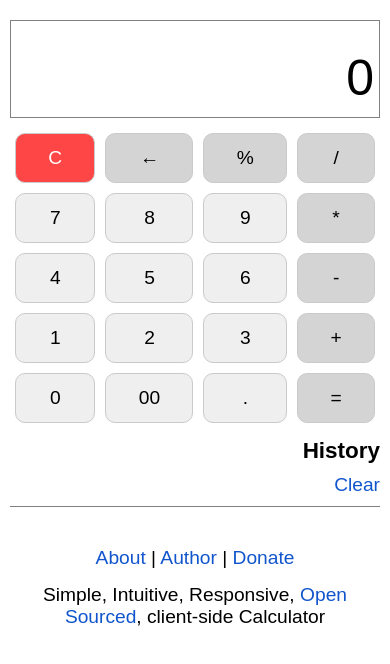
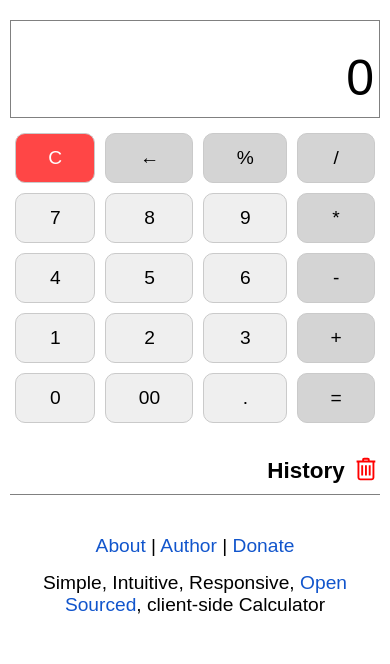
Before and after one commit to pratikabu/calculator, a website: page index.html in a window 390 px wide. Drawn offline with nearby package versions, Linux system fonts and the light colour scheme.

Commit message:
Adding trash icon to clear logs

```diff
--- a/index.html
+++ b/index.html
@@ -62,7 +62,7 @@
 		<div id="historyDiv">
 			<div class="historyHeader">
 				<h3>History</h3>
-				<a href="#" id="clearLogs">Clear</a>
+				<a href="#" id="clearLogs" title="Clear Logs"><img src="res/trash.svg" alt="Clear Logs"></a>
 			</div>
 			<div id="historyLog"></div>
 		</div>
--- a/res/stylesheet.css
+++ b/res/stylesheet.css
@@ -131,8 +131,13 @@ h3 {
     margin-bottom: 10px;
 }
 
-.historyHeader h3 {
+.historyHeader > * {
     display: inline-block;
+    vertical-align: middle;
+}
+
+.historyHeader > a > img {
+    height: 30px;
 }
 
 #centerContainer {
@@ -167,12 +172,8 @@ h3 {
     .calcButton {
         font-size: 1em;
     }
-    .historyHeader h3 {
-        display: block;
-    }
-    .historyHeader a {
-        display: inline-block;
-        margin-bottom: 10px;
+    .historyHeader {
+        margin-top: 20px;
     }
 }
 
@@ -206,11 +207,7 @@ h3 {
         width: 45%;
         display: inline-block;
     }
-    .historyHeader h3 {
-        display: block;
-    }
-    .historyHeader a {
-        display: inline-block;
-        margin-bottom: 10px;
+    .historyHeader {
+        margin-top: 20px;
     }
 }
```
Also changed, not shown: res/trash.svg (added).
